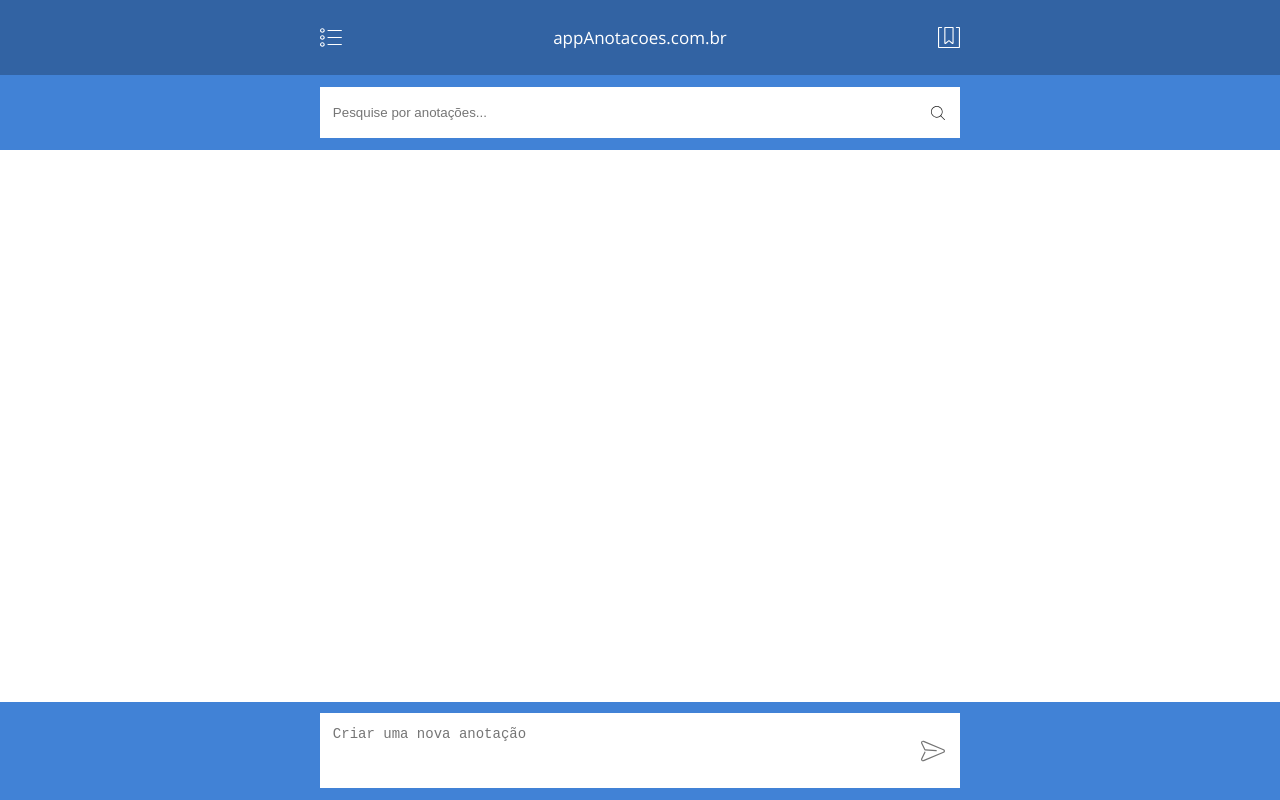
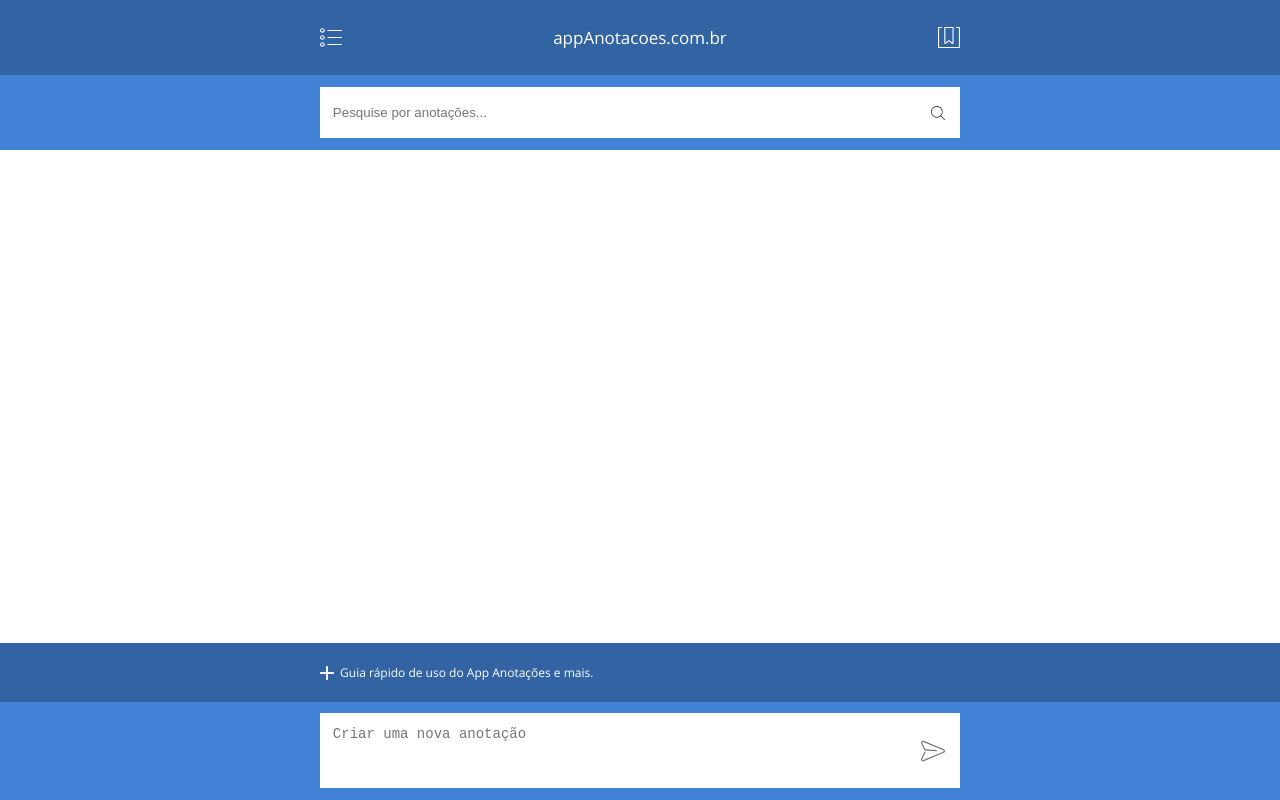
Before and after one commit to washingtonserip/appanotacoes, a Vue app: page / in a window 1280 px wide. Built offline with nearby package versions, Linux system fonts and the light colour scheme.

Commit message:
Implementação do componente de barra de notificação/aviso.

```diff
--- a/src/components/AppHeader.vue
+++ b/src/components/AppHeader.vue
@@ -78,6 +78,6 @@
                 background-image url("../assets/svg/bookmarks.svg")
 
         .__Title
-            color #FFF
+            color rgb(255,255,255)
             font-size 1.416rem
 </style>
--- a/src/components/BottomBar.vue
+++ b/src/components/BottomBar.vue
@@ -1,14 +1,18 @@
 <template lang="html">
     <div class="BottomBar">
+        <notification-bar></notification-bar>
+
         <new-note></new-note>
     </div>
 </template>
 
 <script type="text/babel">
+    import NotificationBar from './NotificationBar';
     import NewNote from './NewNote';
 
     export default {
         components: {
+            NotificationBar,
             NewNote,
         },
     };
--- a/src/components/NewNote.vue
+++ b/src/components/NewNote.vue
@@ -22,7 +22,7 @@
 </script>
 
 <style lang="stylus">
-    .BottomBar
+    .NewNote
         background-color rgba(65,130,214,1)
 
         & .General__Container
--- /dev/null
+++ b/src/components/NotificationBar.vue
@@ -0,0 +1,41 @@
+<template lang="html">
+    <div class="NotificationBar">
+        <div class="General__Container">
+            <a href="#"
+                class="NotificationBar__Text">
+                Guia rápido de uso do App Anotações e mais.
+            </a>
+        </div>
+    </div>
+</template>
+
+<script type="text/babel">
+    export default {
+        mounted() {
+        },
+    };
+</script>
+
+<style lang="stylus">
+    .NotificationBar
+        background-color rgba(50,99,163,1)
+
+        & .General__Container
+            height 7.291vh
+            min-height 7.291vh
+
+    +prefix-classes("NotificationBar")
+        .__Text
+            background-color transparent
+            background-image url("../assets/svg/plus.svg")
+            background-size 1.166rem
+            background-repeat no-repeat
+            background-position left calc(3.645vh - 0.560rem)
+            color rgb(255,255,255)
+            display block
+            height 7.291vh
+            line-height 7.291vh
+            text-decoration none
+            padding-left 1.666rem
+            width 100%
+</style>
```
Also changed, not shown: src/assets/svg/plus.svg (added), 1 other file (tests, documents, lock files or other folders).
